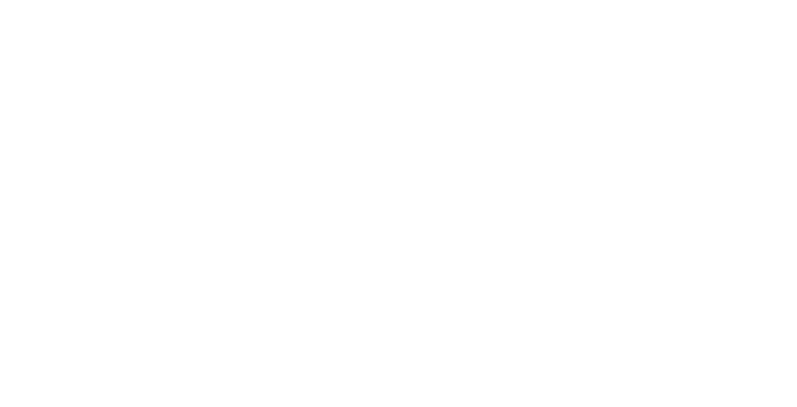
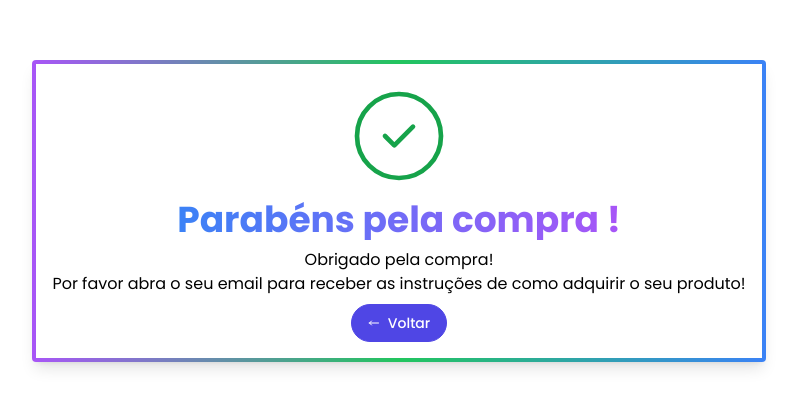
Before and after one commit to FlossyYuri/slimming, a Next.js app: page /obrigado in a window 1280 px wide. Shown: the part 189-596 px from the top of the page, without its empty margins (241-1038 px from the left). Built offline with nearby package versions, Linux system fonts and the light colour scheme.

Commit message:
Add Tela de obrigado

```diff
--- a/components/Modals/PaymentModal.tsx
+++ b/components/Modals/PaymentModal.tsx
@@ -2,6 +2,7 @@
 import { yupResolver } from '@hookform/resolvers/yup';
 import axios from 'axios';
 import Image from 'next/image';
+import { useRouter } from 'next/router';
 import { Fragment, useState } from 'react';
 import { SubmitHandler, useForm } from 'react-hook-form';
 import toast from 'react-hot-toast';
@@ -41,6 +42,7 @@
 }
 export default function PaymentModal({ setIsOpen, isOpen }: Props) {
   const [loading, setLoading] = useState<boolean>(false);
+  const router = useRouter();
 
   const {
     register,
@@ -63,12 +65,13 @@
       })
       .then(async (response) => {
         toast.success('Pagamento realizado com sucesso! Abra seu email', {
-          duration: 8000,
+          duration: 10000,
           position: 'top-right',
           // Custom Icon
           icon: '✅',
           className: 'bg-cricut-green',
         });
+        router.push('/obrigado');
       })
       .catch((e) => {
         toast.error(e.response?.data?.message || 'Erro a realizar pagamento', {
--- a/pages/index.tsx
+++ b/pages/index.tsx
@@ -556,7 +556,6 @@
                   src='https://fast.wistia.net/embed/iframe/iyg0cs19cg?seo=false&videoFoam=true'
                   title='Receitas para emagrecer Video'
                   allow='autoplay; fullscreen'
-                  allowTransparency
                   frameBorder='0'
                   scrolling='no'
                   className='wistia_embed'
--- a/pages/obrigado.tsx
+++ b/pages/obrigado.tsx
@@ -1 +1,52 @@
-export default function Obrigado() {}
+import Link from 'next/link';
+
+export default function Obrigado() {
+  return (
+    <div className='flex items-center justify-center h-screen p-4'>
+      <div className='p-1 rounded shadow-lg bg-gradient-to-r from-purple-500 via-green-500 to-blue-500'>
+        <div className='flex flex-col items-center p-4 space-y-2 bg-white text-center'>
+          <svg
+            xmlns='http://www.w3.org/2000/svg'
+            className='text-green-600 w-28 h-28'
+            fill='none'
+            viewBox='0 0 24 24'
+            stroke='currentColor'
+            strokeWidth='1'
+          >
+            <path
+              strokeLinecap='round'
+              strokeLinejoin='round'
+              d='M9 12l2 2 4-4m6 2a9 9 0 11-18 0 9 9 0 0118 0z'
+            />
+          </svg>
+          <h1 className='text-4xl font-bold text-transparent bg-clip-text bg-gradient-to-r from-blue-500 to-purple-500'>
+            Parabéns pela compra !
+          </h1>
+          <p>
+            Obrigado pela compra! <br /> Por favor abra o seu email para receber
+            as instruções de como adquirir o seu produto!
+          </p>
+          <Link href='/'>
+            <div className='inline-flex items-center px-4 py-2 text-white bg-indigo-600 border border-indigo-600 rounded-full hover:bg-indigo-700 focus:outline-none focus:ring'>
+              <svg
+                xmlns='http://www.w3.org/2000/svg'
+                className='w-3 h-3 mr-2'
+                fill='none'
+                viewBox='0 0 24 24'
+                stroke='currentColor'
+                strokeWidth='2'
+              >
+                <path
+                  strokeLinecap='round'
+                  strokeLinejoin='round'
+                  d='M7 16l-4-4m0 0l4-4m-4 4h18'
+                />
+              </svg>
+              <span className='text-sm font-medium'>Voltar</span>
+            </div>
+          </Link>
+        </div>
+      </div>
+    </div>
+  );
+}
```
